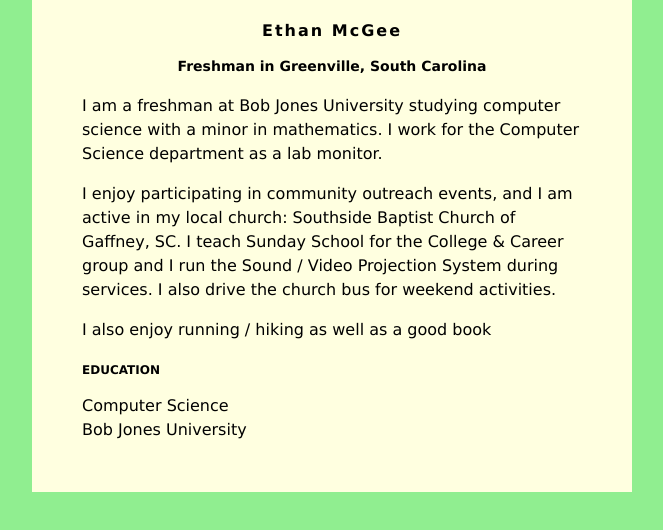
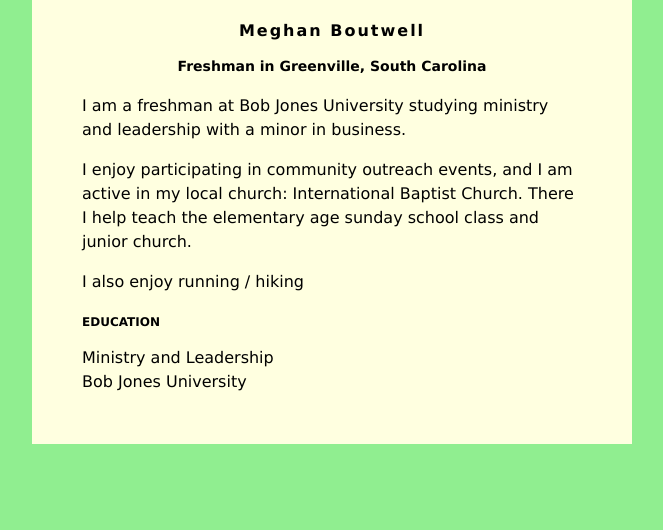
Before and after one commit to mbout2020/mbout2020.github.io, a plain HTML site: page index.html in a window 1280 px wide. Shown: the whole page, without its empty margins (308-971 px from the left). Drawn offline with Linux system fonts and the light colour scheme.

Commit message:
Update index.html

```diff
--- a/index.html
+++ b/index.html
@@ -30,19 +30,19 @@ h3 {
 </head>
 <body>
     <div id="content">
-        <h1>Ethan McGee</h1>
+        <h1>Meghan Boutwell</h1>
         <h2>Freshman in Greenville, South Carolina</h2>
 
-         <p>I am a freshman at Bob Jones University studying computer science with a minor in mathematics. I work for the Computer Science department as a lab monitor.</p>
+         <p>I am a freshman at Bob Jones University studying ministry and leadership with a minor in business.</p>
          <p>
-            I enjoy participating in community outreach events, and I am active in my local church: Southside Baptist Church of Gaffney, SC.  I teach Sunday School for the College &amp; Career group and I run the Sound / Video Projection System during services.  I also drive the church bus for weekend activities.
+            I enjoy participating in community outreach events, and I am active in my local church: International Baptist Church. There I help teach the elementary age sunday school class and junior church.
          </p>
          <p>
-            I also enjoy running / hiking as well as a good book
+            I also enjoy running / hiking
          </p>
 
         <h3>EDUCATION</h3>
-        Computer Science<br>
+        Ministry and Leadership<br>
         Bob Jones University
     </div>
 
```
